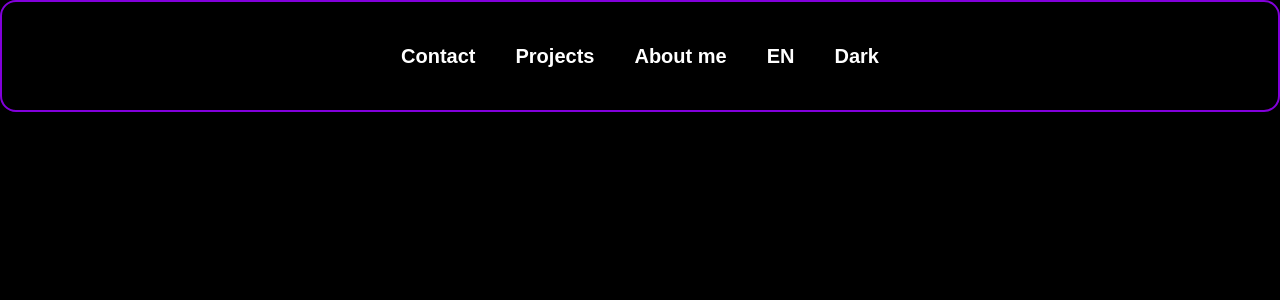
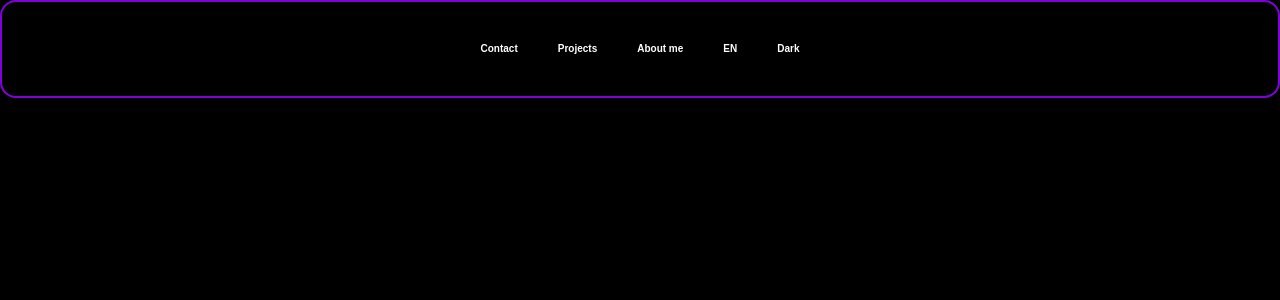
Before and after one commit to Rafael12Ma/Cv, a Next.js app: page /about in a window 1280 px wide. Shown: the top 300 px of the page. Built offline with nearby package versions, Linux system fonts and the light colour scheme.

Commit message:
text-[10px]

```diff
--- a/components/Navigation/Navigation.jsx
+++ b/components/Navigation/Navigation.jsx
@@ -4,7 +4,7 @@ export default function Navigation() {
   return (
     <>
       <nav
-        className="flex justify-center p-10  border-purple-700 border-2 text-xl
+        className="flex justify-center p-10 md:text-[10px] sm:text-[10px]  border-purple-700 border-2 text-xl
         font-semibold rounded-2xl gap-10"
       >
         <Link href="/contact">Contact</Link>
```
